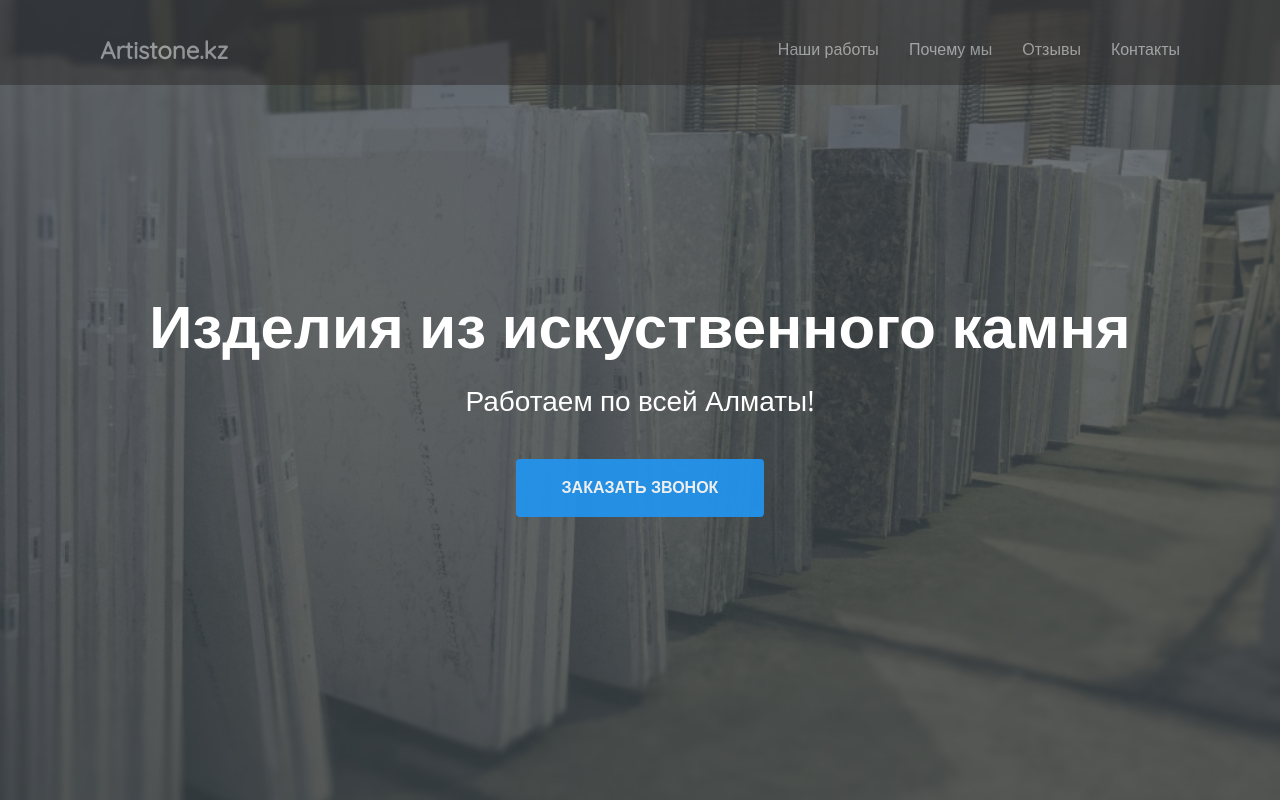
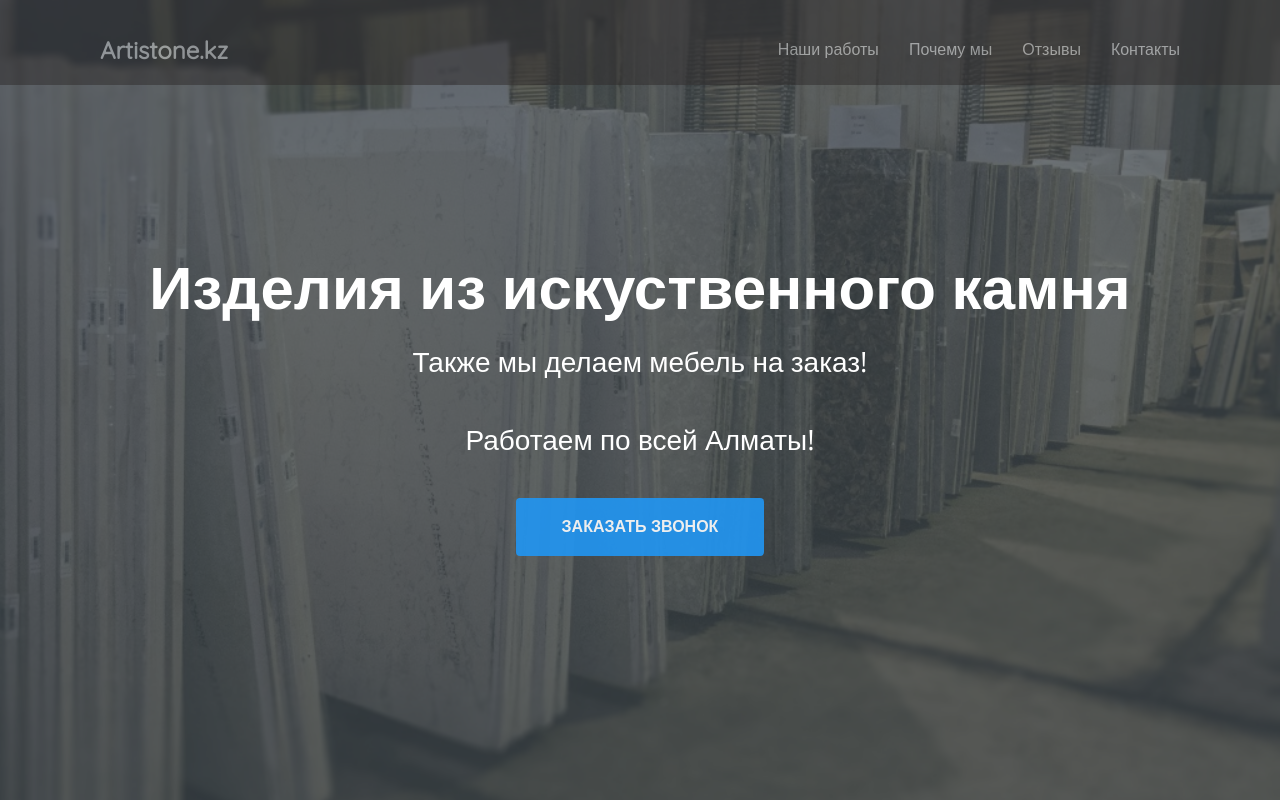
Before and after one commit to imqngali/artistone, a plain HTML site: page index.html in a window 1280 px wide. Shown: the top 800 px of the page. Drawn offline with nearby package versions, Linux system fonts and the light colour scheme.

Commit message:
additionalmebel

```diff
--- a/index.html
+++ b/index.html
@@ -30,6 +30,7 @@
 	<section class="hero">
 		<div class="background-image" style="background-image: url(assets/img/1.jpg);"></div>
 		<h1>Изделия из искуственного камня</h1>
+		<h3>Также мы делаем мебель на заказ!</h3>
 		<h3>Работаем по всей Алматы!</h3>
 		<a href="#order" class="btn">Заказать звонок</a>
 	</section>
```
